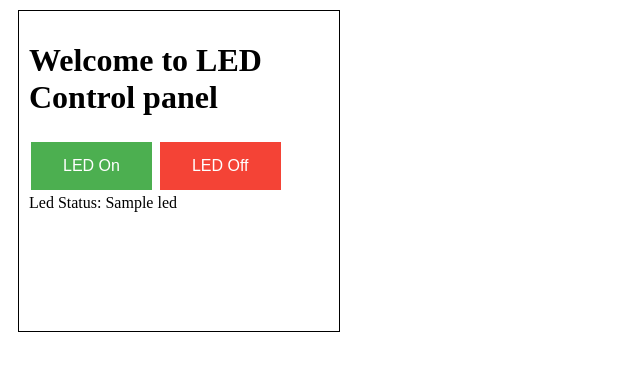
After one commit to panyijing1997/IoTCourseMilestone1, a Flask app: template templates/ledControl.html in a window 1280 px wide. The commit adds this page. Shown: the top 371 px of the page, without its empty margins (0-640 px from the left). Run offline with Flask 2, Linux system fonts and the light colour scheme; the template is opened without the code that fills it: most values are stand-ins (such as "Sample title", 1, 10 or a date in 2020).

Commit message:
modified a bit

```diff
--- a/app.py
+++ b/app.py
@@ -12,12 +12,16 @@ GPIO.output(4, GPIO.LOW)  # initially turned off
 
 @app.route("/")
 def index():
+    return render_template('index.html')
+
+@app.route("/led")
+def led():
     ledState = GPIO.input(4)
     templateData = {
         'title': 'GPIO #4 output State!',
         'led': ledState,
     }
-    return render_template('index.html', **templateData)
+    return render_template('ledControl.html', **templateData)
 
 
 @app.route('/led/<action>')
@@ -30,6 +34,6 @@ def ledAction(action):
     templateData = {
         'led': ledState,
     }
-    return render_template('index.html', **templateData)
+    return render_template('ledControl.html', **templateData)
 if __name__ == "__main__":
     app.run(host='0.0.0.0', port=8080, debug=True)
--- /dev/null
+++ b/static/mystyle.css
@@ -0,0 +1,25 @@
+    .button {
+        background-color: #4CAF50; /* Green */
+        border: none;
+        color: white;
+        padding: 15px 32px;
+        text-align: center;
+        text-decoration: none;
+        display: inline-block;
+        font-size: 16px;
+        margin: 4px 2px;
+        cursor: pointer;
+    }
+
+    .button2 {background-color: #008CBA;} /* Blue */
+    .button3 {background-color: #f44336;} /* Red */
+    .button4 {background-color: #e7e7e7; color: black;} /* Gray */
+    .button5 {background-color: #555555;} /* Black */
+    .BorderMargin {
+
+       margin: 10px;
+       padding: 10px;
+       max-width: 300px;
+       height: 300px;
+       border: 1px solid black;
+    }
--- /dev/null
+++ b/templates/ledControl.html
@@ -0,0 +1,16 @@
+<!DOCTYPE html>
+    <head>
+        <meta name="viewport" content="width=500, initial-scale=1"> <!--As i read it its should be fitting to mobile res aswell-->
+    <link rel="stylesheet" href="../static/mystyle.css">
+    </head>
+    <body>
+        <div class="BorderMargin">
+            <h1>Welcome to LED Control panel</h1>
+              <form>
+                <button formaction="/led/on" class="button">LED On </button>
+                <button formaction="/led/off" class="button button3">LED Off</button>
+              </form>
+              <a>Led Status: {{led}}</a>
+        </div>
+    </body>
+</html>
```
Also changed, not shown: templates/index.html (+10 -38 lines).
